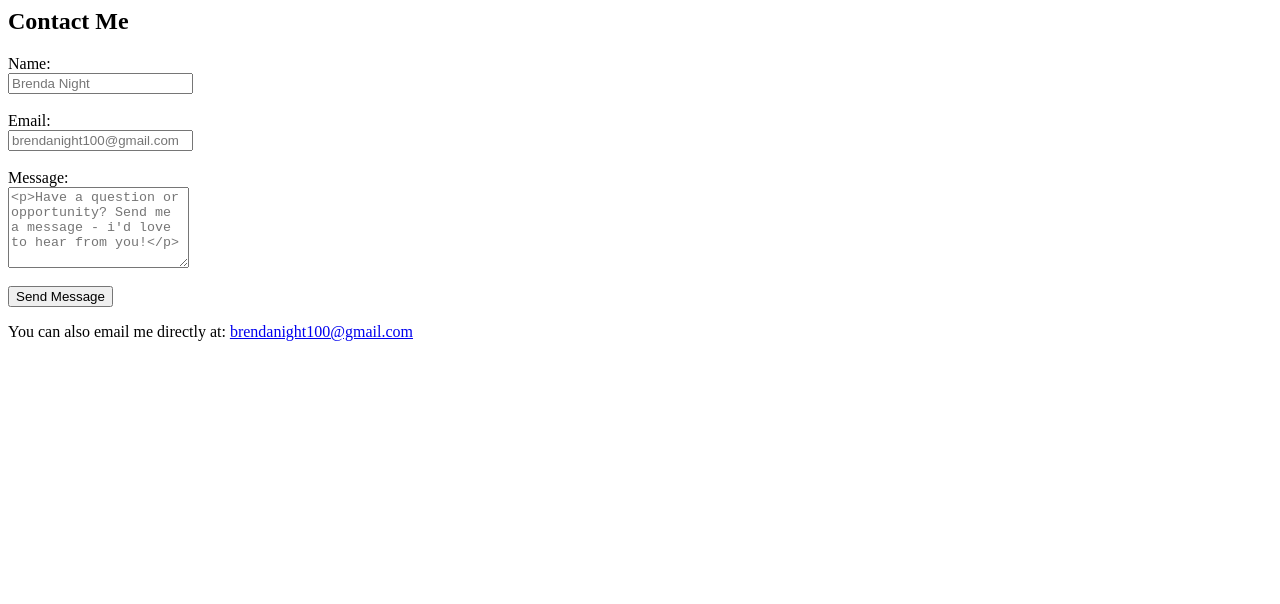
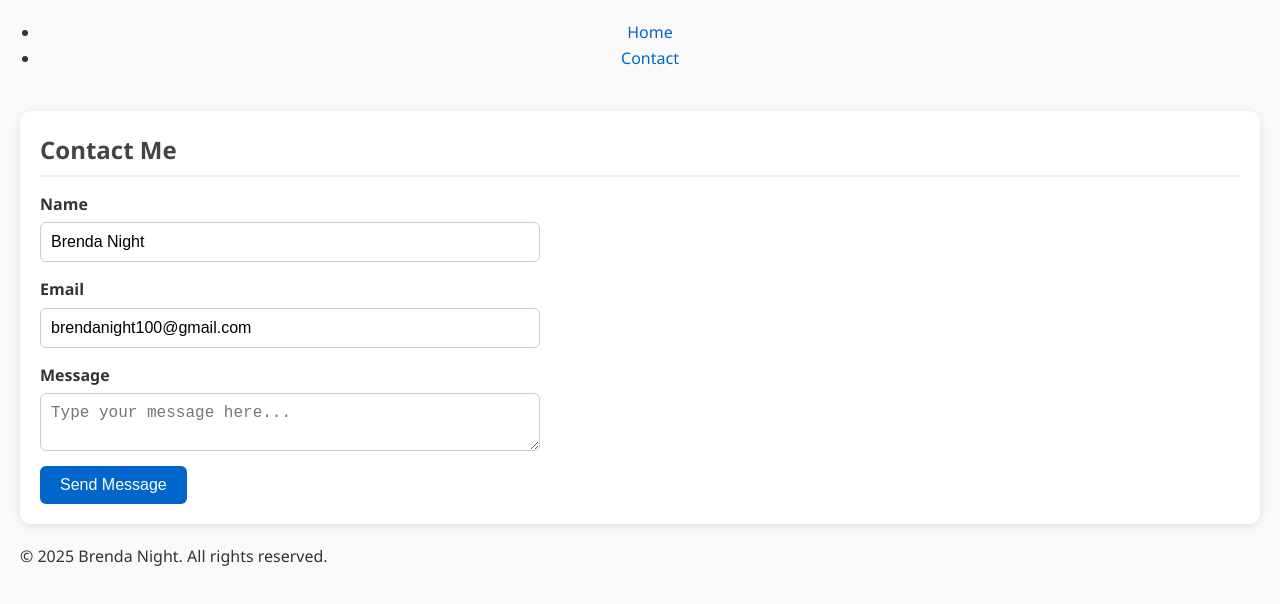
Before and after one commit to Breotieno/my-first-website, a plain HTML site: page Contact.html in a window 1280 px wide. Drawn offline with Linux system fonts and the light colour scheme.

Commit message:
Add files via upload

```diff
--- a/Contact.html
+++ b/Contact.html
@@ -1,19 +1,41 @@
-<section id="contact">
-  <h2>Contact Me</h2>
-  <form>
-    <label for="name">Name:</label><br>
-    <input type="text" id="name" name="name" placeholder="Brenda Night"><br><br>
+<!DOCTYPE html>
+<html lang="en">
+<head>
+  <meta charset="UTF-8" />
+  <meta name="viewport" content="width=device-width, initial-scale=1.0"/>
+  <title>Contact Me</title>
+  <link rel="stylesheet" href="styles.css" />
+</head>
+<body>
+  <header>
+    <nav>
+      <ul>
+        <li><a href="index.html">Home</a></li>
+        <li><a href="contact.html" class="active">Contact</a></li>
+      </ul>
+    </nav>
+  </header>
 
-    <label for="email">Email:</label><br>
-    <input type="email" id="email" name="email" placeholder="brendanight100@gmail.com"><br><br>
+  <main>
+    <section class="contact" id="contact">
+      <h2>Contact Me</h2>
+      <form action="mailto:brendanight100@gmail.com" method="POST" enctype="text/plain">
+        <label for="name">Name</label>
+        <input type="text" id="name" name="name" value="Brenda Night" readonly />
 
-    <label for="message">Message:</label><br>
-    <textarea id="message" name="message" rows="5" placeholder="<p>Have a question or opportunity? Send me a message - i'd love to hear from you!</p>"></textarea><br><br>
+        <label for="email">Email</label>
+        <input type="email" id="email" name="email" value="brendanight100@gmail.com" readonly />
 
-    <button type="submit">Send Message</button>
-  </form>
+        <label for="message">Message</label>
+        <textarea id="message" name="message" placeholder="Type your message here..." required></textarea>
 
-  <p>You can also email me directly at:
-    <a href="mailto:brendanight100@gmail.com">brendanight100@gmail.com</a>
-  </p>
-</section>
+        <button type="submit">Send Message</button>
+      </form>
+    </section>
+  </main>
+
+  <footer>
+    <p>&copy; 2025 Brenda Night. All rights reserved.</p>
+  </footer>
+</body>
+</html>
```
